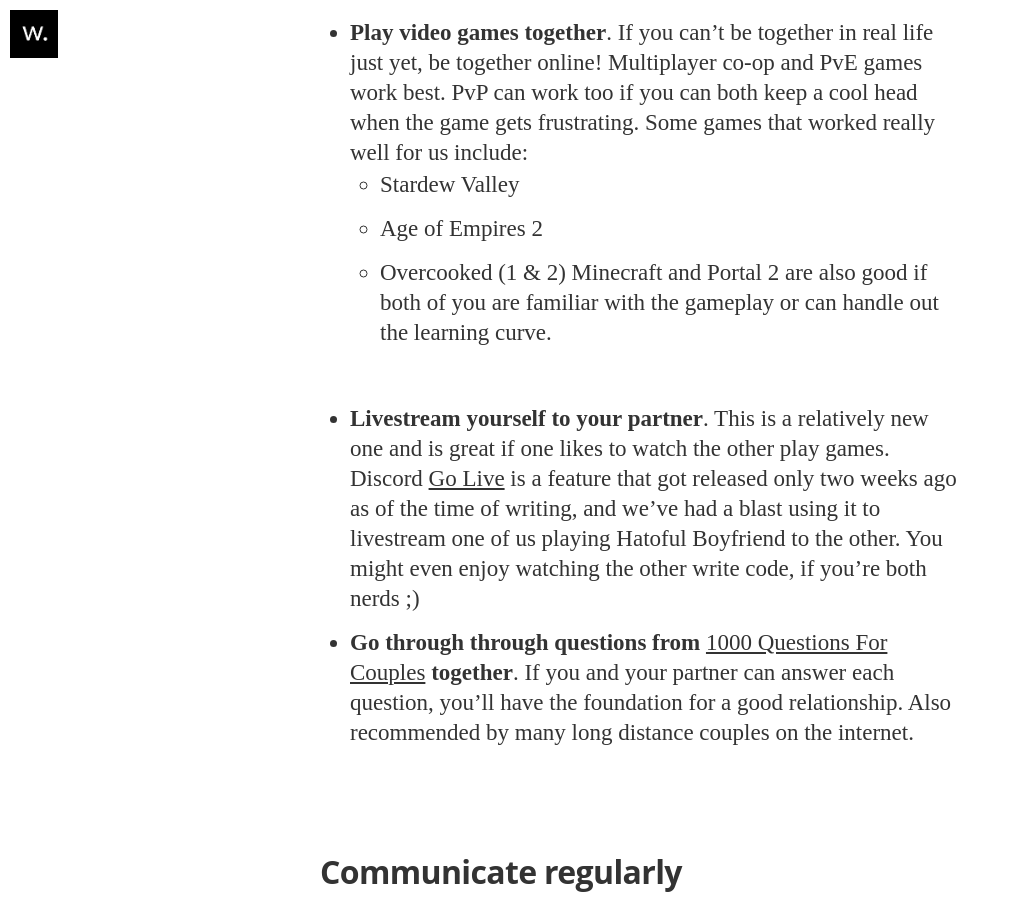
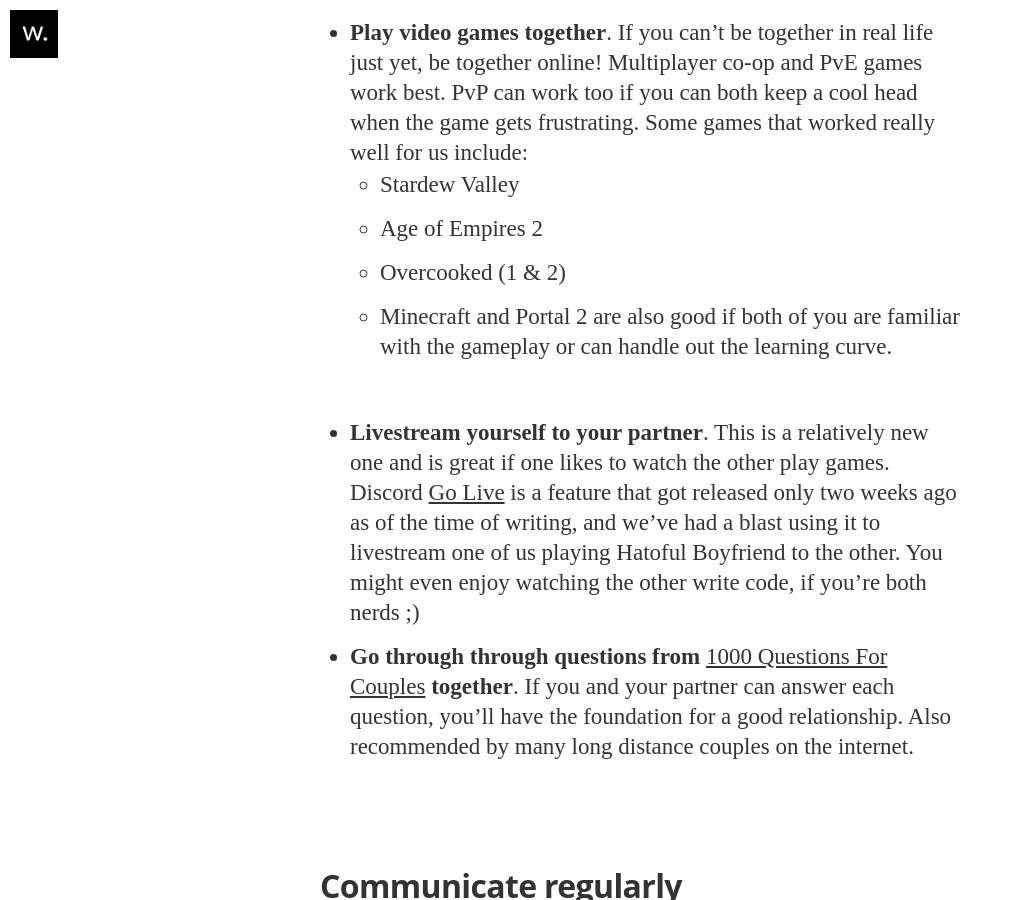
Before and after one commit to WeilonYing/weilonying.github.io, a Jekyll site: the page built from _posts/2019-09-20-how-to-do-a-long-distance-relationship.md, in a window 1280 px wide and 900 px high, scrolled down 2467 px. Shown: the whole window, without its empty margins (0-1013 px from the left). Built offline with Jekyll 4.4.1, drawn with Linux system fonts in a browser that asks for light colours; nearby versions of some CDN libraries; some web fonts are replaced.

Commit message:
Fixed typo

```diff
--- a/_posts/2019-09-20-how-to-do-a-long-distance-relationship.md
+++ b/_posts/2019-09-20-how-to-do-a-long-distance-relationship.md
@@ -46,7 +46,7 @@
     - Stardew Valley
     - Age of Empires 2
     - Overcooked (1 & 2)
-Minecraft and Portal 2 are also good if both of you are familiar with the gameplay or can handle
+    - Minecraft and Portal 2 are also good if both of you are familiar with the gameplay or can handle
 out the learning curve.
 - **Livestream yourself to your partner**. This is a relatively new one and is great if one likes
 to watch the other play games. Discord [Go Live](https://support.discordapp.com/hc/en-us/articles/360030714312-Go-Live-FAQ)
```
